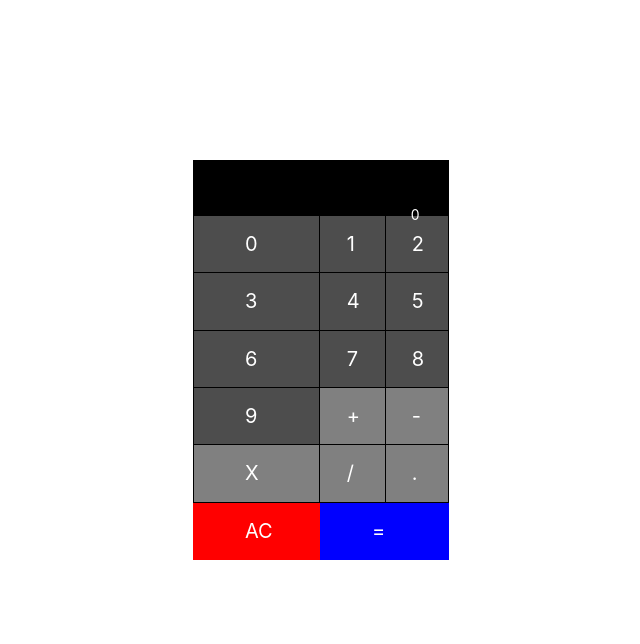
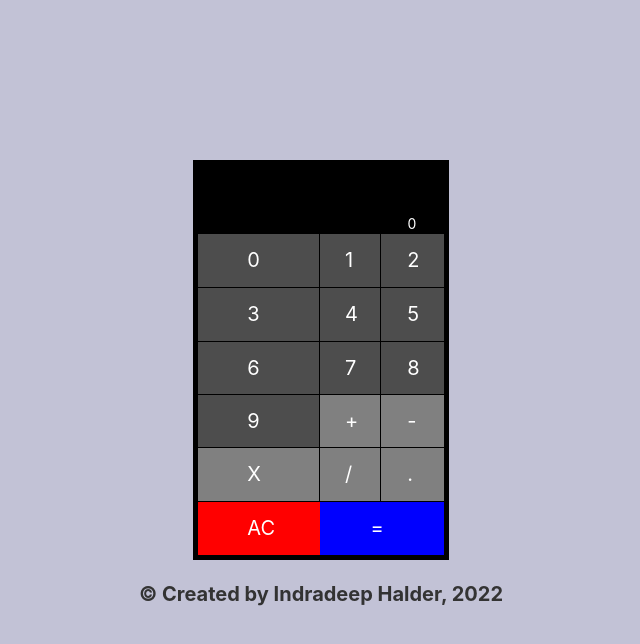
Before and after one commit to i23002/javascriptCalculator, a React (Create React App) app: page / in a window 1280 px wide. Shown: the top 644 px of the page, without its empty margins (319-959 px from the left). Built offline with nearby package versions, Linux system fonts and the light colour scheme.

Commit message:
fixed some more bugs

```diff
--- a/public/index.html
+++ b/public/index.html
@@ -2,7 +2,7 @@
 <html lang="en">
   <head>
     <meta charset="utf-8" />
-    <link rel="icon" href="%PUBLIC_URL%/favicon.ico" />
+    <link rel="icon" href="%PUBLIC_URL%/index.png" />
     <meta name="viewport" content="width=device-width, initial-scale=1" />
     <meta name="theme-color" content="#000000" />
     <meta
@@ -26,11 +26,14 @@
       work correctly both with client-side routing and a non-root public URL.
       Learn how to configure a non-root public URL by running `npm run build`.
     -->
-    <title>React App</title>
+    <title>JavaScript Calculator</title>
   </head>
   <body>
     <noscript>You need to enable JavaScript to run this app.</noscript>
     <div id="root"></div>
+    <div id="footer">
+      <p>&copy; Created by Indradeep Halder, 2022</p>
+    </div>
     <!--
       This HTML file is a template.
       If you open it directly in the browser, you will see an empty page.
--- a/src/App.css
+++ b/src/App.css
@@ -36,14 +36,17 @@
     transform: rotate(360deg);
   }
 }
+body{
+  background-color: #c2c2d6;
+}
+div{
 
-div{
   margin-left: auto;
   margin-right: auto;
 }
 
 table, td , th{
-  border: 1px solid black;
+  border: 5px solid black;
   border-collapse: collapse;
 }
 
@@ -60,7 +63,7 @@ table{
   width: 90%;
   height: 4vh;
   margin-top: 10px;
-  margin-bottom: -15px;
+  margin-bottom: -10px;
   text-align: right;
   outline: none;
   background-color: black;
@@ -88,6 +91,7 @@ thead{
 }
 .button1{
   background-color: gray;
+  border: 1px solid black;
 }
 #add , #subtract , #divide, #decimal{
   background-color: gray;
@@ -104,6 +108,7 @@ button{
 .button4{
   background-color: gray;
   color: white;
+  border: 1px solid black;
 }
 .button2 , #clear{
   background-color: red;
--- a/src/App.js
+++ b/src/App.js
@@ -60,6 +60,7 @@ class MyComponent extends React.Component{
         this.setState(state => ({
           input: state.input + event.target.value,
           dot : 0,
+          symbols : 0,
         }))
 
       }
@@ -113,7 +114,8 @@ class MyComponent extends React.Component{
           input : '',
           output: 0,
           count : 0,
-          dot : 0
+          dot : 0,
+          symbols: 0
       })
     }
     render(){
--- a/src/index.css
+++ b/src/index.css
@@ -11,3 +11,9 @@ code {
   font-family: source-code-pro, Menlo, Monaco, Consolas, 'Courier New',
     monospace;
 }
+#footer{
+  text-align: center;
+  font-size: 2.5vh;
+  margin-top: 20px;
+  font-weight: bold;
+}
```
Also changed, not shown: public/index.png (added).
